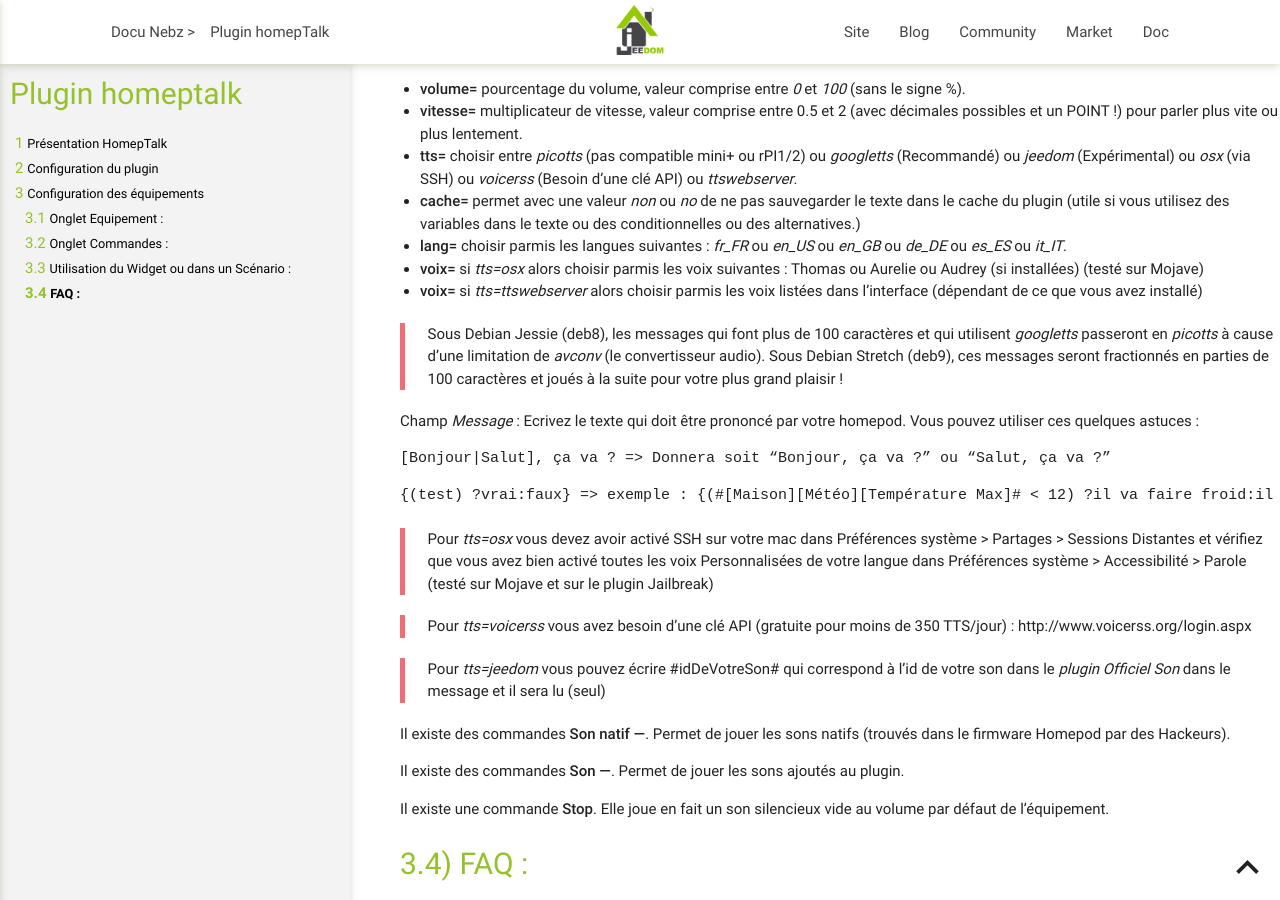
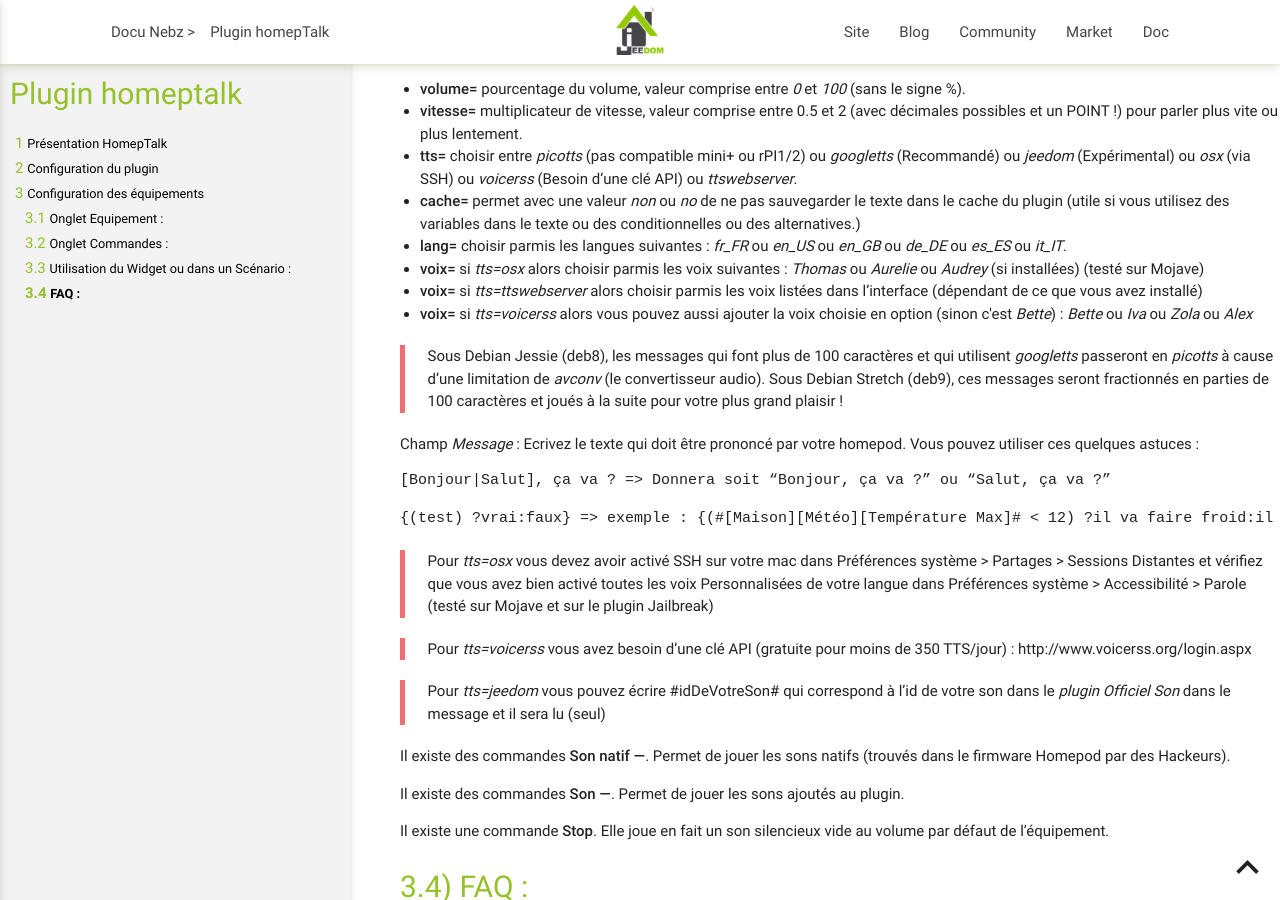
Before and after one commit to NebzHB/jeedom_docs, a Jekyll site: the page built from plugins/homepTalk/fr_FR/index.md, in a window 1280 px wide and 900 px high, scrolled down 2127 px. Built offline with Jekyll 4.4.1, drawn with Linux system fonts in a browser that asks for light colours.

Commit message:
Update index.md

```diff
--- a/plugins/homepTalk/fr_FR/index.md
+++ b/plugins/homepTalk/fr_FR/index.md
@@ -78,8 +78,9 @@
 -	**tts=** choisir entre *picotts* (pas compatible mini+ ou rPI1/2) ou *googletts* (Recommandé) ou *jeedom* (Expérimental) ou *osx* (via SSH) ou *voicerss* (Besoin d'une clé API) ou *ttswebserver*.
 - **cache=** permet avec une valeur *non* ou *no* de ne pas sauvegarder le texte dans le cache du plugin (utile si vous utilisez des variables dans le texte ou des conditionnelles ou des alternatives.)
 -	**lang=** choisir parmis les langues suivantes : *fr_FR* ou *en_US* ou *en_GB* ou *de_DE* ou *es_ES* ou *it_IT*.
-- **voix=** si *tts=osx* alors choisir parmis les voix suivantes : Thomas ou Aurelie ou Audrey (si installées)  (testé sur Mojave)
+- **voix=** si *tts=osx* alors choisir parmis les voix suivantes : *Thomas* ou *Aurelie* ou *Audrey* (si installées)  (testé sur Mojave)
 - **voix=** si *tts=ttswebserver* alors choisir parmis les voix listées dans l'interface (dépendant de ce que vous avez installé)
+- **voix=** si *tts=voicerss* alors vous pouvez aussi ajouter la voix choisie en option (sinon c\'est *Bette*) : *Bette* ou *Iva* ou *Zola* ou *Alex*
 
 >Sous Debian Jessie (deb8), les messages qui font plus de 100 caractères et qui utilisent *googletts* passeront en *picotts* à cause d'une limitation de *avconv* (le convertisseur audio). Sous Debian Stretch (deb9), ces messages seront fractionnés en parties de 100 caractères et joués à la suite pour votre plus grand plaisir !
 
```
